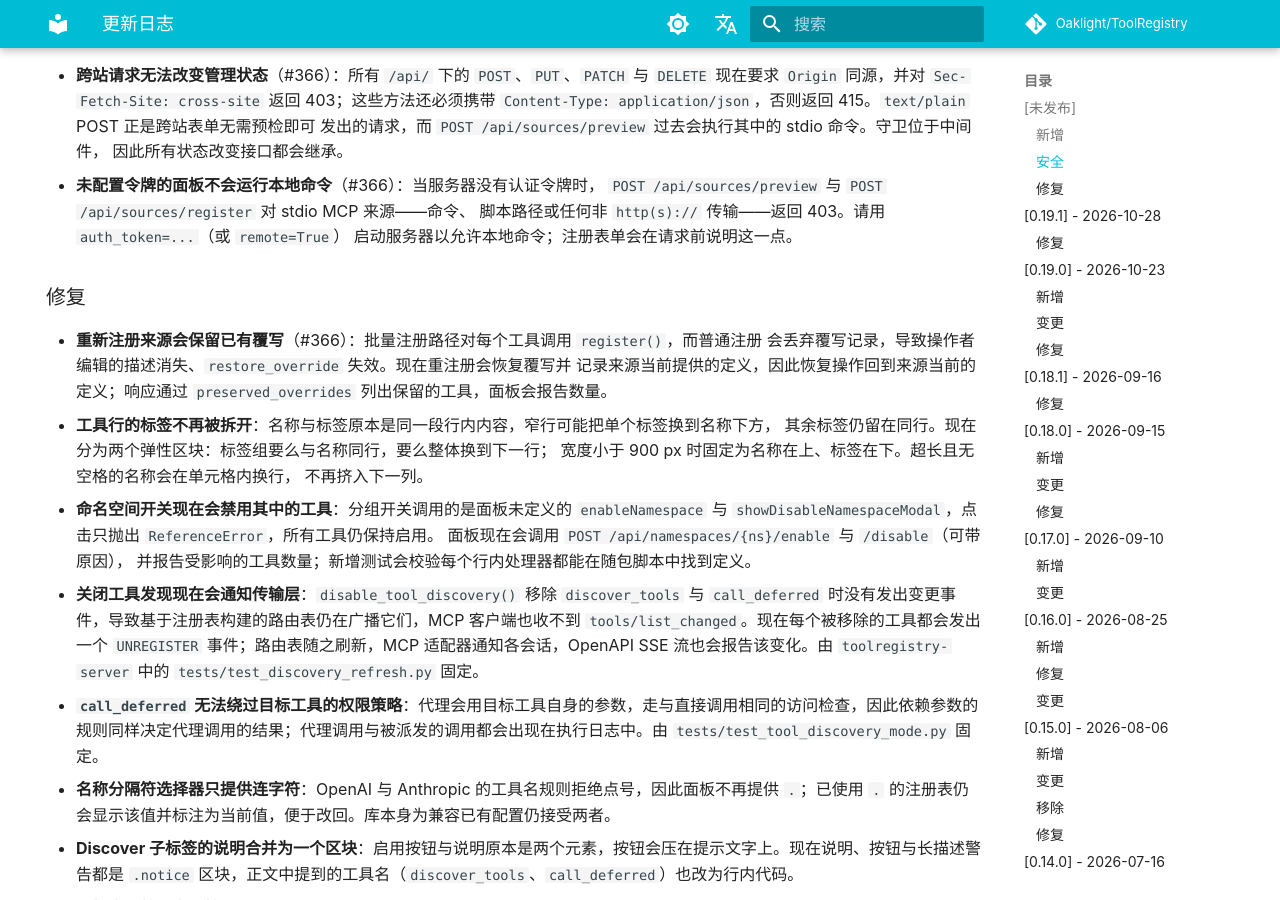
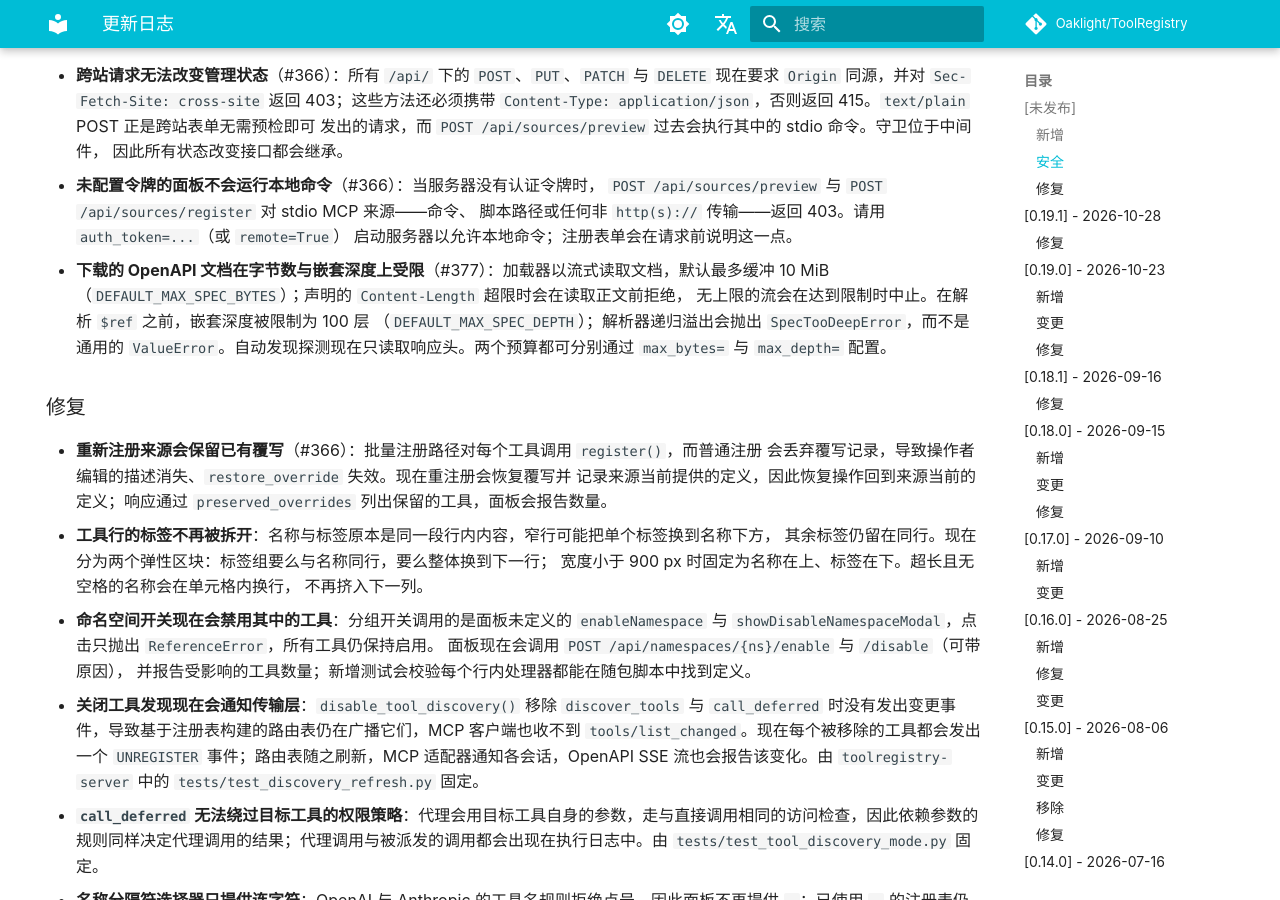
Before and after one commit to Oaklight/ToolRegistry, an MkDocs documentation site: the page built from docs/changelog.md, in a window 1280 px wide and 900 px high, scrolled down 2018 px. Built offline with MkDocs 1.6.1 and Material for MkDocs 9.7.7, drawn with Linux system fonts in a browser that asks for light colours; some web fonts are replaced; comment, search, counter and statistics services are not loaded.

Commit message:
docs(openapi): document the spec size and depth budgets
Refs #377

```diff
--- a/docs/changelog.md
+++ b/docs/changelog.md
@@ -49,6 +49,12 @@ hide:
   `POST /api/sources/preview` 与 `POST /api/sources/register` 对 stdio MCP 来源——命令、
   脚本路径或任何非 `http(s)://` 传输——返回 403。请用 `auth_token=...`（或 `remote=True`）
   启动服务器以允许本地命令；注册表单会在请求前说明这一点。
+- **下载的 OpenAPI 文档在字节数与嵌套深度上受限**（#377）：加载器以流式读取文档，默认最多缓冲
+  10 MiB（`DEFAULT_MAX_SPEC_BYTES`）；声明的 `Content-Length` 超限时会在读取正文前拒绝，
+  无上限的流会在达到限制时中止。在解析 `$ref` 之前，嵌套深度被限制为 100 层
+  （`DEFAULT_MAX_SPEC_DEPTH`）；解析器递归溢出会抛出 `SpecTooDeepError`，而不是通用的
+  `ValueError`。自动发现探测现在只读取响应头。两个预算都可分别通过 `max_bytes=` 与
+  `max_depth=` 配置。
 
 ### 修复
 
```
Also changed, not shown: docs/usage/integrations/openapi.md (+1 -0 lines).
